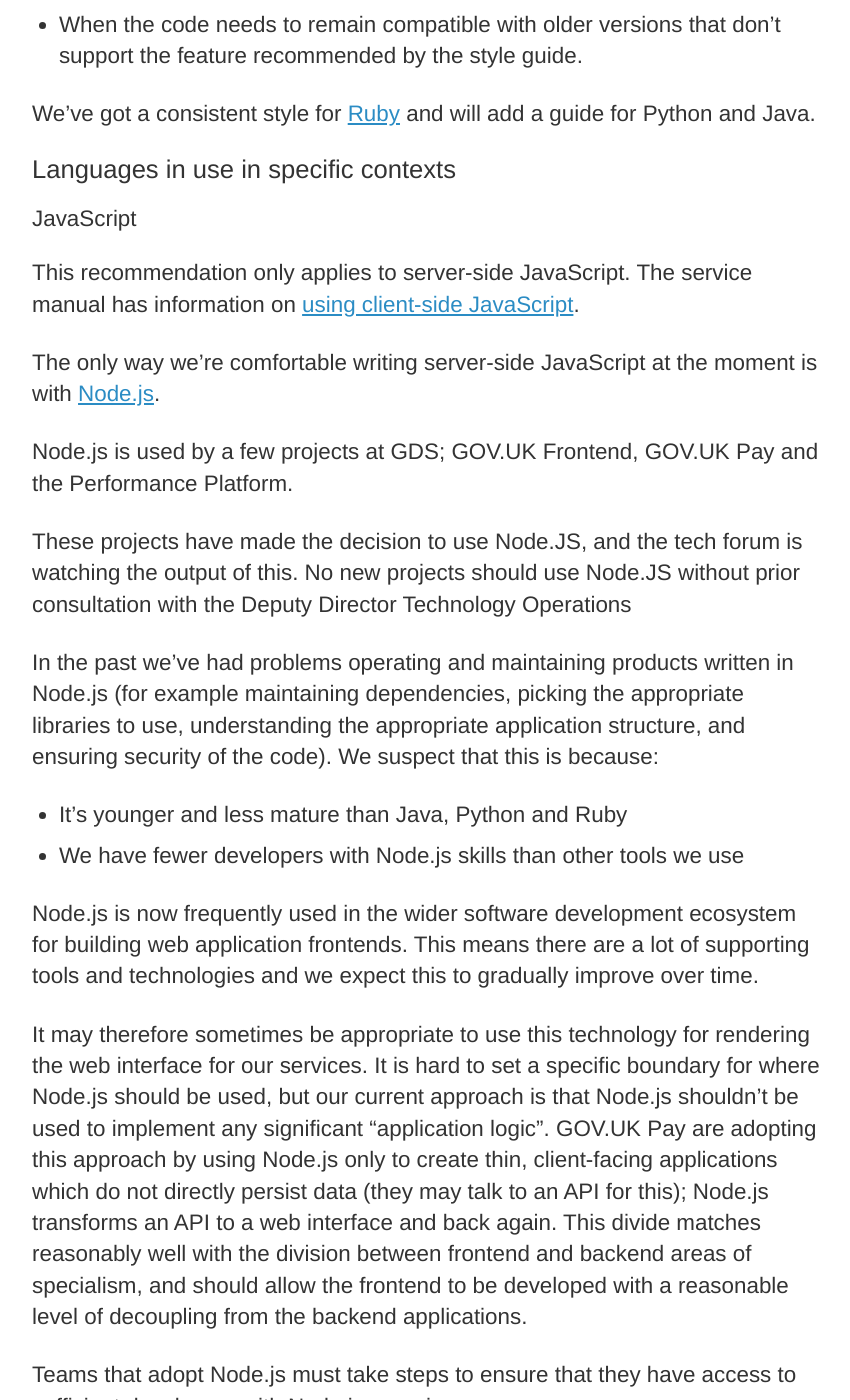
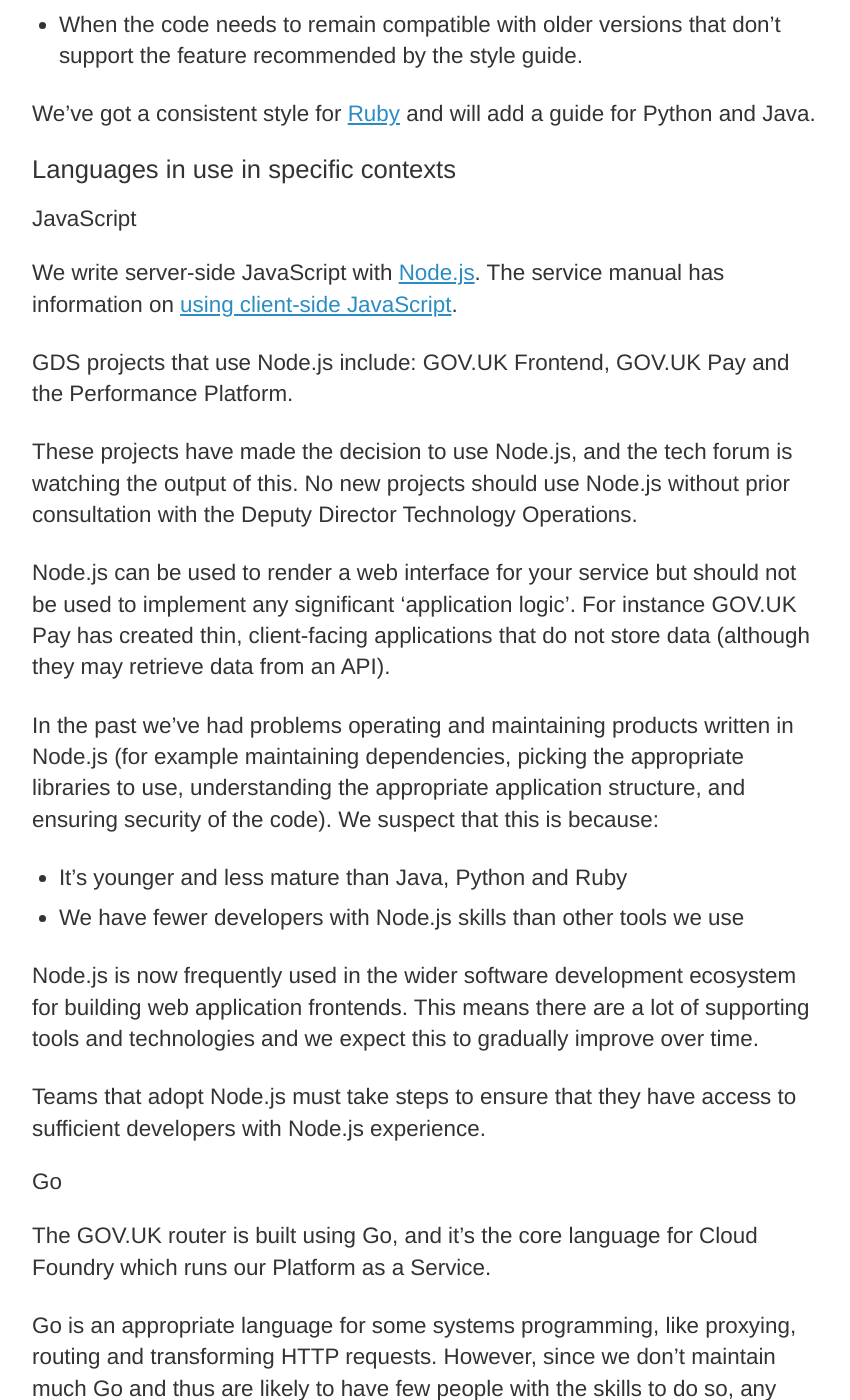
Before and after one commit to alphagov/gds-way, a Jekyll site: the page built from programming-languages.md, in a window 1280 px wide and 1400 px high, scrolled down 1702 px. Shown: the whole window, without its empty margins (8-858 px from the left). Built offline with Jekyll 4.4.1, drawn with Linux system fonts in a browser that asks for light colours.

Commit message:
Update Node.js advice style with Rosalie's help

```diff
--- a/programming-languages.md
+++ b/programming-languages.md
@@ -61,20 +61,22 @@ add a guide for Python and Java.
 
 ### JavaScript
 
-This recommendation only applies to server-side JavaScript.
+We write server-side JavaScript with [Node.js][nodejs].
 The service manual has information on
 [using client-side JavaScript][manual_js].
 
+[nodejs]: https://nodejs.org/
 [manual_js]: https://www.gov.uk/service-manual/technology/using-progressive-enhancement
 
-The only way we're comfortable writing server-side JavaScript at the
-moment is with [Node.js][nodejs].
+GDS projects that use Node.js include:
+GOV.UK Frontend, GOV.UK Pay and the Performance Platform.
 
-[nodejs]: https://nodejs.org/
+These projects have made the decision to use Node.js, and the tech forum is watching the output of this. No new projects should use Node.js without prior consultation with the Deputy Director Technology Operations.
 
-Node.js is used by a few projects at GDS; GOV.UK Frontend, GOV.UK Pay and the Performance Platform.
-
-These projects have made the decision to use Node.JS, and the tech forum is watching the output of this. No new projects should use Node.JS without prior consultation with the Deputy Director Technology Operations
+Node.js can be used to render a web interface for your service but should
+not be used to implement any significant ‘application logic’. For instance
+GOV.UK Pay has created thin, client-facing applications that do not store
+data (although they may retrieve data from an API).
 
 In the past we've had problems operating and maintaining products written in
 Node.js (for example maintaining dependencies, picking the appropriate
@@ -87,17 +89,6 @@ ensuring security of the code). We suspect that this is because:
 Node.js is now frequently used in the wider software development ecosystem for
 building web application frontends. This means there are a lot of supporting
 tools and technologies and we expect this to gradually improve over time.
-
-It may therefore sometimes be appropriate to use this technology for rendering
-the web interface for our services. It is hard to set a specific boundary for
-where Node.js should be used, but our current approach is that Node.js shouldn't
-be used to implement any significant "application logic". GOV.UK Pay are adopting
-this approach by using Node.js only to create thin, client-facing applications
-which do not directly persist data (they may talk to an API for this); Node.js
-transforms an API to a web interface and back again. This divide matches reasonably
-well with the division between frontend and backend areas of specialism, and
-should allow the frontend to be developed with a reasonable level of decoupling
-from the backend applications.
 
 Teams that adopt Node.js must take steps to ensure that they have access to
 sufficient developers with Node.js experience.
```
